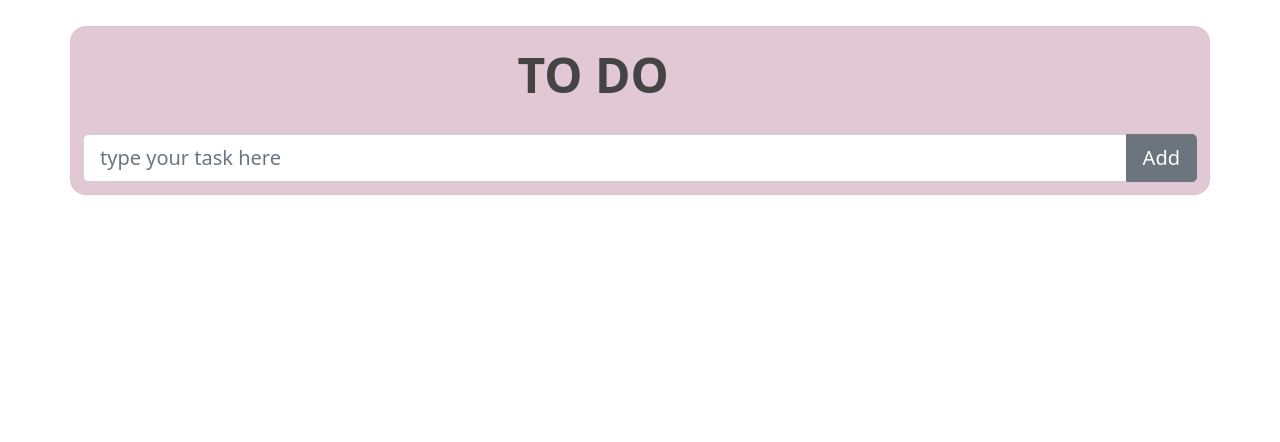
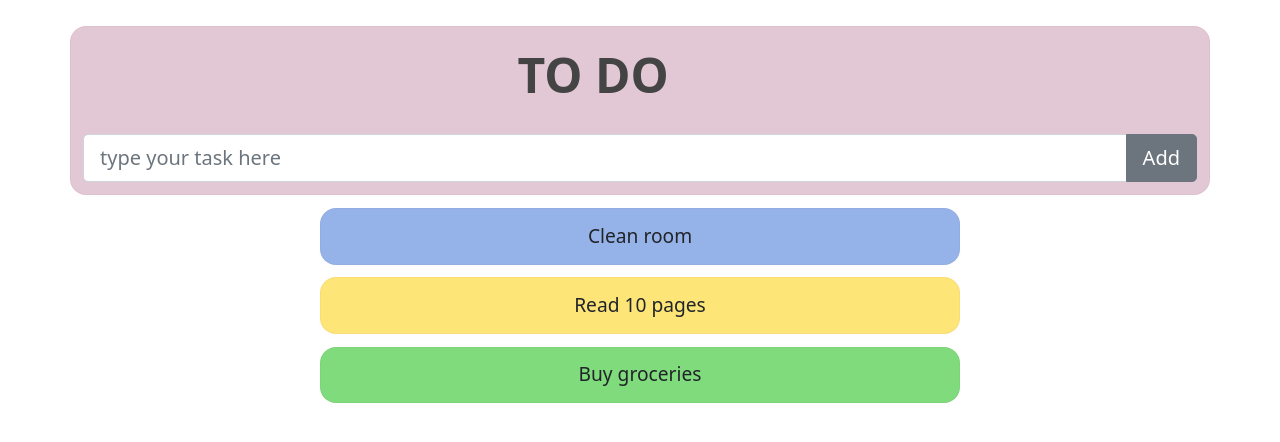
Before and after one commit to agathanelle/TODO-list-app, a React (Create React App) app in the folder todo/: page / in a window 1280 px wide. Shown: the top 442 px of the page. Built offline with nearby package versions, Linux system fonts and the light colour scheme.

Commit message:
added different colors for status seperated Task from Container.jsx and now it is in Task.jsx

```diff
--- a/todo/src/components/container/Container.jsx
+++ b/todo/src/components/container/Container.jsx
@@ -1,6 +1,7 @@
 import 'bootstrap/dist/css/bootstrap.css';
 import { useEffect, useState } from 'react';
 import Title from '../title/Title';
+import Task from '../task/Task';
 import dataTasks from '../../data/tasks.json';
 
 function Container() {
@@ -9,8 +10,9 @@ function Container() {
 	const [ID, setID] = useState(0);
 
 	useEffect(() => {
-		const tasks = JSON.parse(localStorage.getItem('tasks'));
-		if (tasks) setData(tasks);
+		setData(dataTasks);
+		//const tasks = JSON.parse(localStorage.getItem('tasks'));
+		//if (tasks) setData(tasks);
 	}, []);
 
 	useEffect(() => {
@@ -57,15 +59,7 @@ function Container() {
 					</button>
 				</div>
 			</div>
-			<div>
-				{data === null
-					? null
-					: data.map((tasks) => (
-							<div key={tasks.id} className="container-task" onClick={() => removeTask(tasks.id)}>
-								{tasks.task}
-							</div>
-					  ))}
-			</div>
+			<div>{data === null ? null : data.map((tasks) => <Task id={tasks.id} task={tasks.task} status={tasks.status}></Task>)}</div>
 		</div>
 	);
 }
--- /dev/null
+++ b/todo/src/components/task/Task.jsx
@@ -0,0 +1,9 @@
+function Task({ id, task, status }) {
+	return (
+		<div key={id} className={`container-task ` + status}>
+			{task}
+		</div>
+	);
+}
+
+export default Task;
--- a/todo/src/data/tasks.json
+++ b/todo/src/data/tasks.json
@@ -2,16 +2,16 @@
     {
         "id": 1,
         "task": "Clean room",
-        "status": false
+        "status": "notstarted"
     },
     {
         "id": 2,
         "task": "Read 10 pages",
-        "status": false
+        "status": "inprogress"
     },
     {
         "id": 3,
         "task": "Buy groceries",
-        "status":true
+        "status": "done"
     }
 ]
--- a/todo/src/styles/index.scss
+++ b/todo/src/styles/index.scss
@@ -29,9 +29,21 @@ body
 }
 
 .container-task{
+    &.done
+    {
+        background: rgba(106, 213, 102, 0.856) !important;
+    }
+    &.inprogress
+    {
+        background: rgba(254, 228, 111, 0.932) !important;
+    }
+    &.notstarted
+    {
+        background: rgba(142, 174, 231, 0.932) !important;
+    }
+    //background: rgba(239, 100, 172, 0.454) !important;
     @extend .container;
     @extend .task-text;
-    background: rgba(233, 207, 56, 0.712) !important;
 }
 .task-text
 {
@@ -39,10 +51,10 @@ body
     font-size: 1.2em;
     word-wrap: break-word;
 }
-.task-text:hover
+/*.task-text:hover
 {
     text-decoration: line-through;
-}
+}*/
 .glass-effect
 {
     background: rgba(122, 2, 61, 0.22);
```
